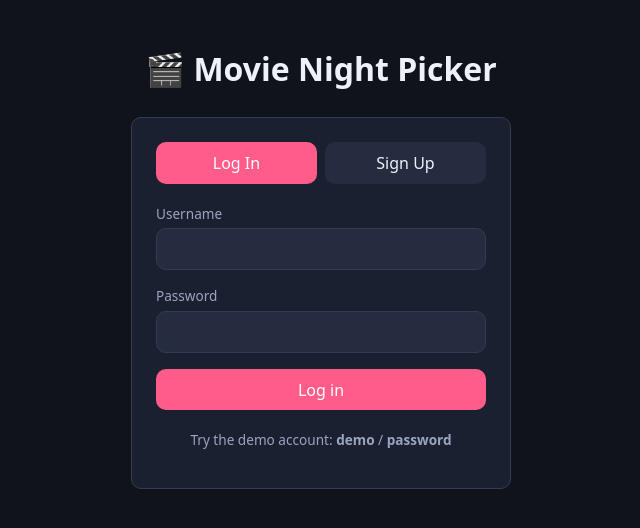
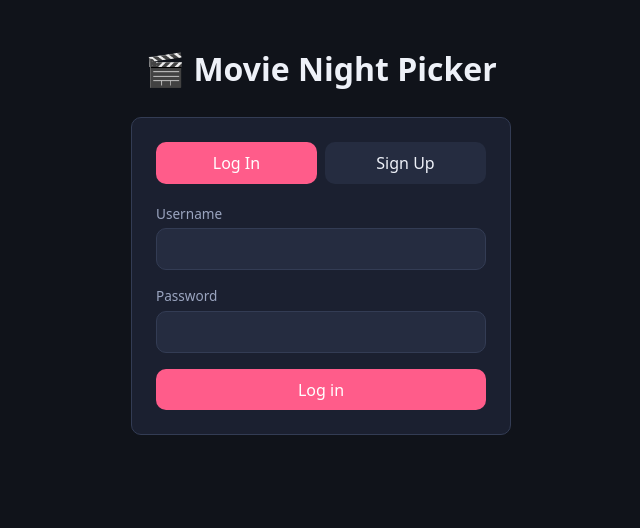
Before and after one commit to sumershinde22/Movie-Night-Picker, a React (Vite) app in the folder frontend/: page / in a window 1280 px wide. Shown: the top 528 px of the page, without its empty margins (319-959 px from the left). Built offline with nearby package versions, Linux system fonts and the light colour scheme; no server answers.

Commit message:
project 3 - peer review

```diff
--- a/frontend/src/components/AuthForm.jsx
+++ b/frontend/src/components/AuthForm.jsx
@@ -91,9 +91,9 @@ function AuthForm({ onAuthed }) {
         </button>
       </form>
 
-      <p className="auth-hint">
+      {/* <p className="auth-hint">
         Try the demo account: <strong>demo</strong> / <strong>password</strong>
-      </p>
+      </p> */}
     </div>
   );
 }
```
